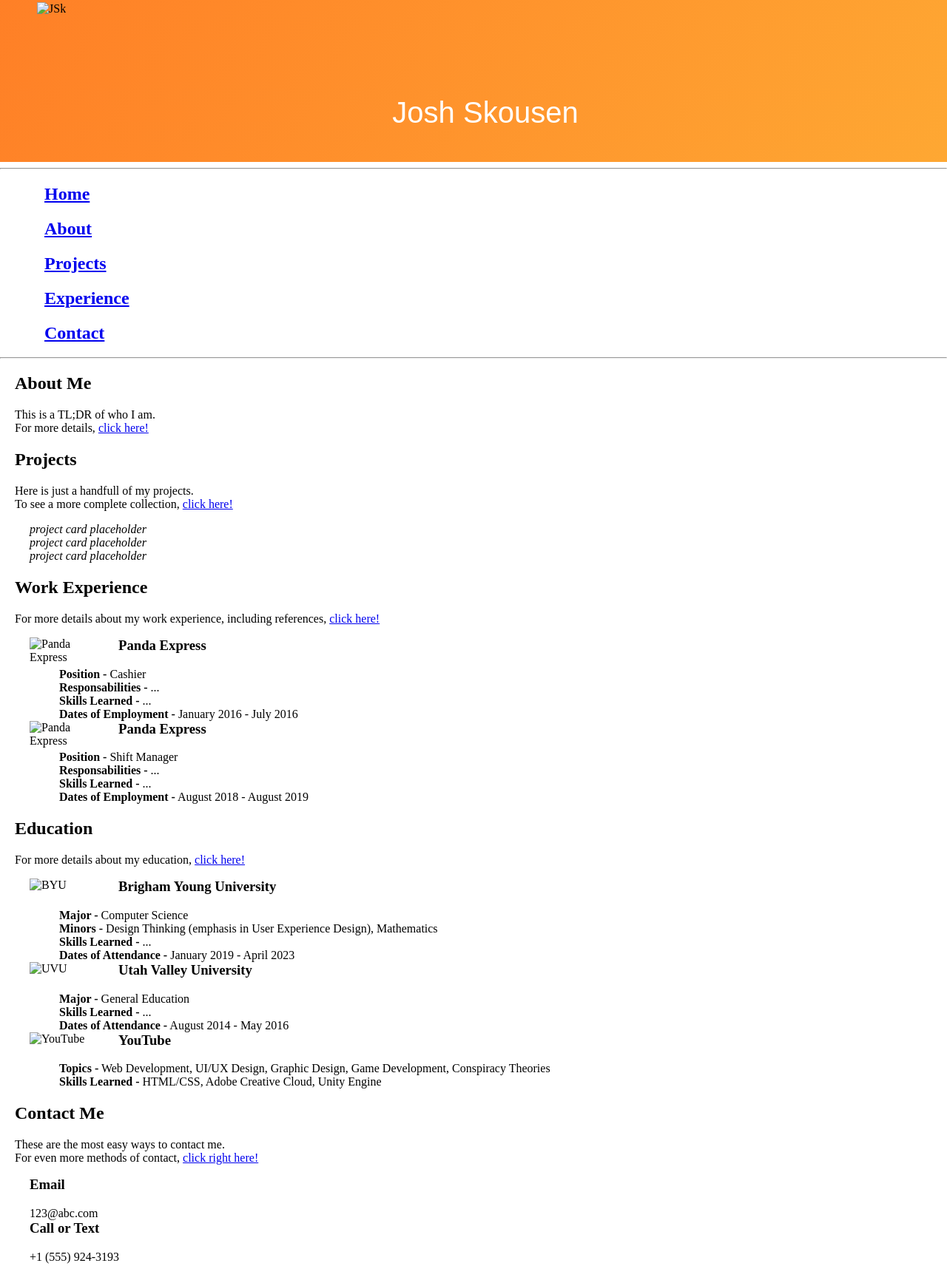
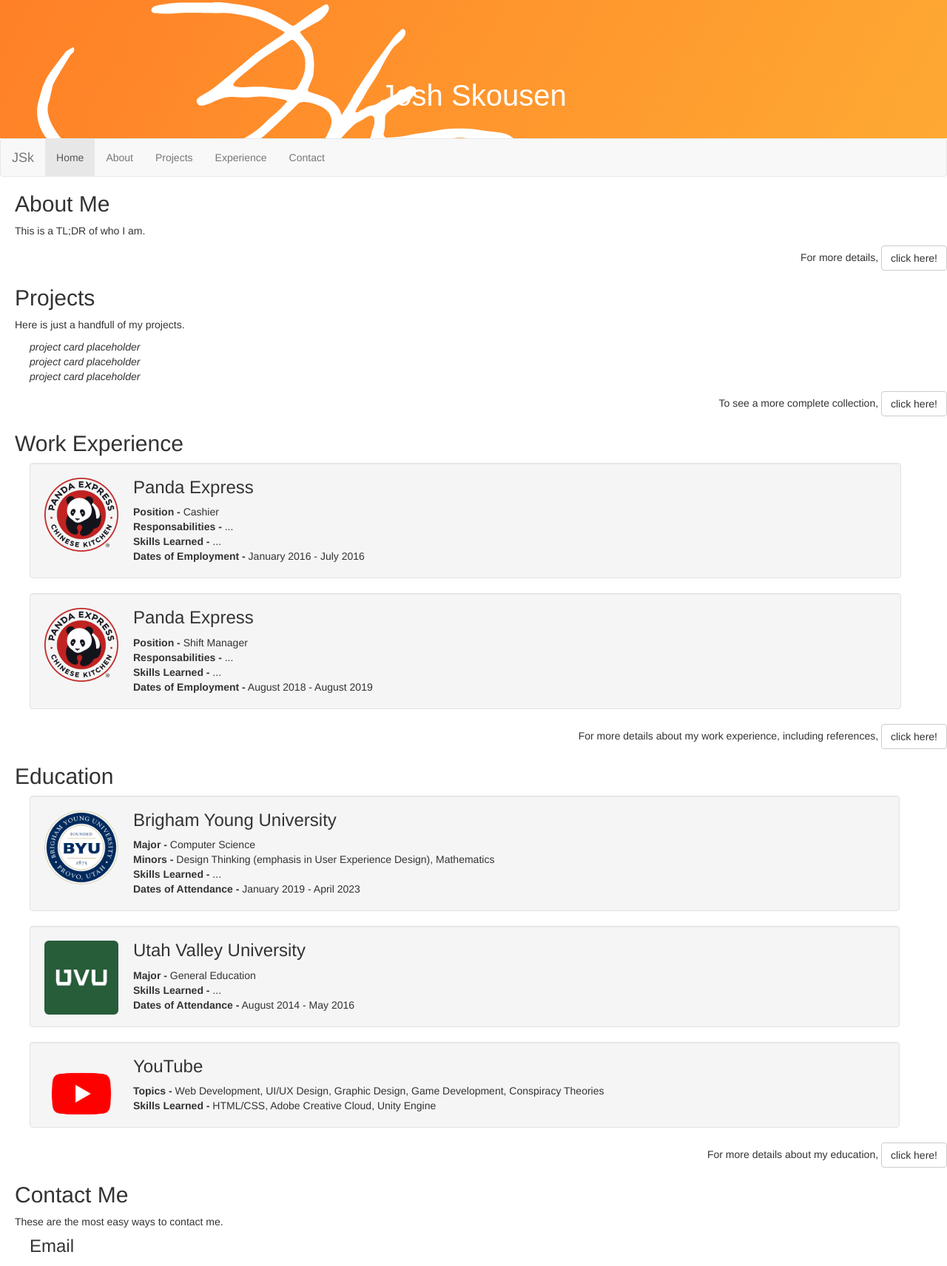
Before and after one commit to skouzini/portfolio.skouzini.info, a plain HTML site: page index.html in a window 1280 px wide. Shown: the part 13-1725 px from the top of the page at 74% size. Drawn offline with nearby package versions, Linux system fonts and the light colour scheme.

Commit message:
Update index.html

```diff
--- a/index.html
+++ b/index.html
@@ -4,43 +4,46 @@
     <meta charset="utf-8">
     <title>Josh Skousen - Home</title>
     <link rel="stylesheet" href="/style/master.css">
+    <link rel="stylesheet" href="https://maxcdn.bootstrapcdn.com/bootstrap/3.4.0/css/bootstrap.min.css">
   </head>
   <body>
 <!--Header Bar-->
     <div class="header">
       <header>
         <div class="jsk_logo">
-          <img src="" alt="JSk">
+          <a href="#"><img src="./style/images/jsk logo white.png" alt="JSk"></a>
         </div>
         <h1>Josh Skousen</h1>
       </header>
     </div>
 <!--Navigation Menu-->
     <div class="menu">
-      <hr />
-      <nav>
-        <ul>
-          <li><a href="#" class="active"><h2>Home</h2></a></li>
-          <li><a href="./about.html"><h2>About</h2></a></li>
-          <li><a href="./projects.html"><h2>Projects</h2></a></li>
-          <li><a href="./experience.html"><h2>Experience</h2></a></li>
-          <li><a href="./contact.html"><h2>Contact</h2></a></li>
-        </ul>
+      <nav class="navbar navbar-default">
+        <div class="container-fluid">
+          <div class="navbar-header">
+            <a class="navbar-brand" href="#">JSk</a>
+          </div>
+          <ul class="nav navbar-nav">
+            <li class="active"><a href="#">Home</a></li>
+            <li><a href="./about.html">About</a></li>
+            <li><a href="./projects.html">Projects</a></li>
+            <li><a href="./experience.html">Experience</a></li>
+            <li><a href="./contact.html">Contact</a></li>
+          </ul>
+        </div>
       </nav>
-      <hr />
     </div>
 <!--About Section-->
     <div class="about_preview">
       <h2>About Me</h2>
       <p>This is a TL;DR of who I am.
-        <br>For more details, <a href="./about.html">click here!</a>
       </p>
+      <p class="info">For more details, <a class="btn btn-default" href="./about.html">click here!</a></p>
     </div>
 <!--Projects Section-->
     <div class="projects_preview">
       <h2>Projects</h2>
       <p>Here is just a handfull of my projects.
-        <br>To see a more complete collection, <a href="./projects.html">click here!</a>
       </p>
       <div class="projects_cards_preview">
         <ul>
@@ -49,15 +52,15 @@
           <li><i>project card placeholder</i></li>
         </ul>
       </div>
+      <p class="info">To see a more complete collection, <a class="btn btn-default" href="./projects.html">click here!</a></p>
     </div>
 <!--Experience Sections-->
     <div class="experience_preview">
       <h2>Work Experience</h2>
-      <p>For more details about my work experience, including references, <a href="./experience.html">click here!</a></p>
       <div class="work_experience_list_preview">
-        <ul>
+        <ul class="work">
           <!--Panda Express pt.1-->
-          <li><img src="" alt="Panda Express"><h3>Panda Express</h3>
+          <li class="well"><a href="https://www.pandaexpress.com"><img src="/style/images/Panda Express logo.png" class="media media-object" alt="Panda Express"></a><h3>Panda Express</h3>
             <ul>
               <li><b>Position -</b> Cashier</li>
               <li><b>Responsabilities -</b> ...</li>
@@ -66,7 +69,7 @@
             </ul>
           </li>
           <!--Panda Express pt.2-->
-          <li><img src="" alt="Panda Express"><h3>Panda Express</h3>
+          <li class="well"><a href="https://www.pandaexpress.com"><img src="/style/images/Panda Express logo.png" class="media media-object" alt="Panda Express"></a><h3>Panda Express</h3>
             <ul>
               <li><b>Position -</b> Shift Manager</li>
               <li><b>Responsabilities -</b> ...</li>
@@ -75,14 +78,14 @@
             </ul>
           </li>
         </ul>
+        <p class="info">For more details about my work experience, including references, <a class="btn btn-default" href="./experience.html">click here!</a></p>
       </div>
 
       <h2>Education</h2>
-      <p>For more details about my education, <a href="./experience.html">click here!</a></p>
       <div class="education_list_preview">
-        <ul>
+        <ul class="school">
           <!--BYU-->
-          <li><img src="" alt="BYU"><h3>Brigham Young University</h3>
+          <li class="well"><a href="https://www.byu.edu"><img src="/style/images/BYU logo circle.png" class="media media-object" alt="BYU"></a><h3>Brigham Young University</h3>
             <ul>
               <li><b>Major -</b> Computer Science</li>
               <li><b>Minors -</b> Design Thinking (emphasis in User Experience Design), Mathematics</li>
@@ -91,7 +94,7 @@
             </ul>
           </li>
           <!--UVU-->
-          <li><img src="" alt="UVU"><h3>Utah Valley University</h3>
+          <li class="well"><a href="https://www.uvu.edu"><img src="/style/images/UVU logo.jpg" class="media media-object uvu img-rounded" alt="UVU"></a><h3>Utah Valley University</h3>
             <ul>
               <li><b>Major -</b> General Education</li>
               <li><b>Skills Learned -</b> ...</li>
@@ -99,20 +102,20 @@
             </ul>
           </li>
           <!--YouTube-->
-          <li><img src="" alt="YouTube"><h3>YouTube</h3>
+          <li class="well"><a href="https://www.youtube.com"><img src="/style/images/YouTube logo.png" class="media media-object" alt="YouTube"></a><h3>YouTube</h3>
             <ul>
               <li><b>Topics -</b> Web Development, UI/UX Design, Graphic Design, Game Development, Conspiracy Theories</li>
               <li><b>Skills Learned -</b> HTML/CSS, Adobe Creative Cloud, Unity Engine</li>
             </ul>
           </li>
         </ul>
+        <p class="info">For more details about my education, <a class="btn btn-default" href="./experience.html">click here!</a></p>
       </div>
     </div>
 <!--Contact Section-->
     <div class="contact_preview">
       <h2>Contact Me</h2>
       <p>These are the most easy ways to contact me.
-        <br>For even more methods of contact, <a href="./contact.html">click right here!</a>
       </p>
       <div class="contact_list_preview">
         <div class="contact_card">
@@ -122,6 +125,7 @@
           </ul>
         </div>
       </div>
+      <p class="info">For even more methods of contact, <a class="btn btn-default" href="./contact.html">click right here!</a></p>
     </div>
 <!--Footer Bar-->
     <div class="footer">
@@ -130,5 +134,7 @@
         Josh Skousen - Copyright 2019 - All rights reserved
       </footer>
     </div>
+    <script src="https://ajax.googleapis.com/ajax/libs/jquery/3.4.1/jquery.min.js"></script>
+    <script src="https://maxcdn.bootstrapcdn.com/bootstrap/3.4.0/js/bootstrap.min.js"></script>
   </body>
 </html>
```
